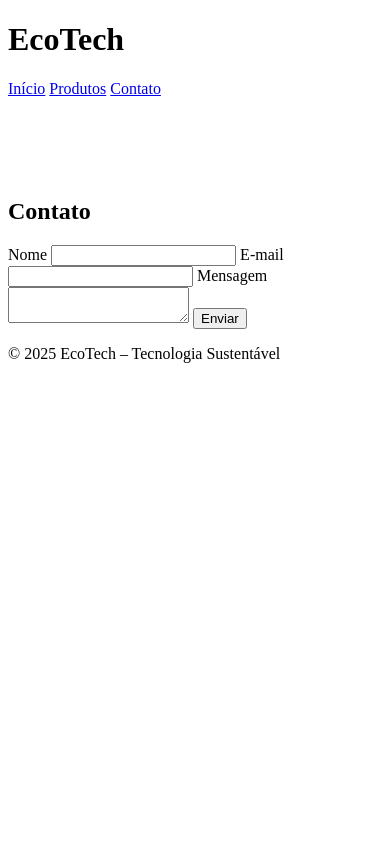
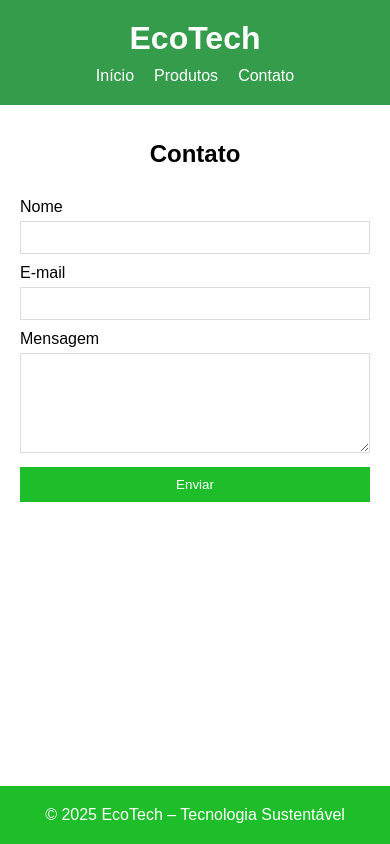
Before and after one commit to ArthurJeziorski/EcoTech, a plain HTML site: page contato.html in a window 390 px wide. Drawn offline with Linux system fonts and the light colour scheme.

Commit message:
#3 css completo

```diff
--- a/contato.html
+++ b/contato.html
@@ -10,27 +10,31 @@
 
 <body>
     <header>
-        <div class="titulo">
+
+        <div class="header-container">
             <h1>EcoTech</h1>
+
             <nav>
                 <a href="index.html">Início</a>
                 <a href="produto.html">Produtos</a>
                 <a href="contato.html">Contato</a>
             </nav>
+
         </div>
+
     </header>
 
     <section style="margin-top: 100px;">
         <h2>Contato</h2>
         <form>
             <label>Nome</label>
-            <input type="text" required>
+            <input type="text" >
 
             <label>E-mail</label>
-            <input type="email" required>
+            <input type="email" >
 
             <label>Mensagem</label>
-            <textarea required></textarea>
+            <textarea ></textarea>
 
             <button type="submit">Enviar</button>
         </form>
--- a/style.css
+++ b/style.css
@@ -0,0 +1,142 @@
+* {
+    margin: 0;
+    padding: 0;
+    box-sizing: border-box;
+}
+
+body {
+    font-family: Arial, sans-serif;
+}
+
+header {
+    background-color: #359c4c;
+    color: white;
+    padding: 20px;
+    position: fixed;
+    width: 100%;
+    top: 0;
+}
+
+.header-container {
+    display: flex;
+    justify-content: space-between;
+    align-items: center;
+    max-width: 1000px;
+    margin: 0 auto;
+}
+
+nav {
+    display: flex;
+    gap: 20px;
+}
+
+nav a {
+    color: white;
+    text-decoration: none;
+}
+
+.banner {
+    background-color: rgb(30, 190, 43);
+    color: white;
+    padding: 100px 20px 50px;
+    text-align: center;
+    margin-top: 64px;
+}
+
+.btn {
+    display: inline-block;
+    padding: 10px 20px;
+    background-color: white;
+    color: rgb(30, 190, 43);
+    text-decoration: none;
+    border-radius: 5px;
+    margin-top: 20px;
+}
+
+section {
+    max-width: 1000px;
+    margin: 0 auto;
+    padding: 40px 20px;
+}
+
+h2 {
+    text-align: center;
+    margin-bottom: 30px;
+}
+
+.produtos {
+    display: grid;
+    grid-template-columns: repeat(3, 1fr);
+    gap: 20px;
+}
+
+.produto {
+    border: 1px solid #ddd;
+    padding: 20px;
+    text-align: center;
+    background-color: #f9f9f9;
+}
+
+.produto h3 {
+    margin-bottom: 10px;
+    color: rgb(30, 190, 43);
+}
+
+form {
+    max-width: 400px;
+    margin: 0 auto;
+}
+
+label {
+    display: block;
+    margin: 10px 0 5px;
+}
+
+input,
+textarea {
+    width: 100%;
+    padding: 8px;
+    border: 1px solid #ddd;
+}
+
+textarea {
+    height: 100px;
+}
+
+button {
+    width: 100%;
+    padding: 10px;
+    background-color: rgb(30, 190, 43);
+    color: white;
+    border: none;
+    margin-top: 10px;
+    cursor: pointer;
+}
+
+footer {
+    background-color: rgb(30, 190, 43);
+    color: white;
+    text-align: center;
+    padding: 20px;
+    position: fixed;
+    left: 0;
+    bottom: 0;
+    width: 100%;
+}
+
+@media (max-width: 768px) {
+    .produtos {
+        grid-template-columns: repeat(2, 1fr);
+    }
+}
+
+@media (max-width: 480px) {
+    .produtos {
+        grid-template-columns: 1fr;
+    }
+
+    .header-container {
+        flex-direction: column;
+        gap: 10px;
+    }
+}
```
Also changed, not shown: index.html (+5 -1 lines).
